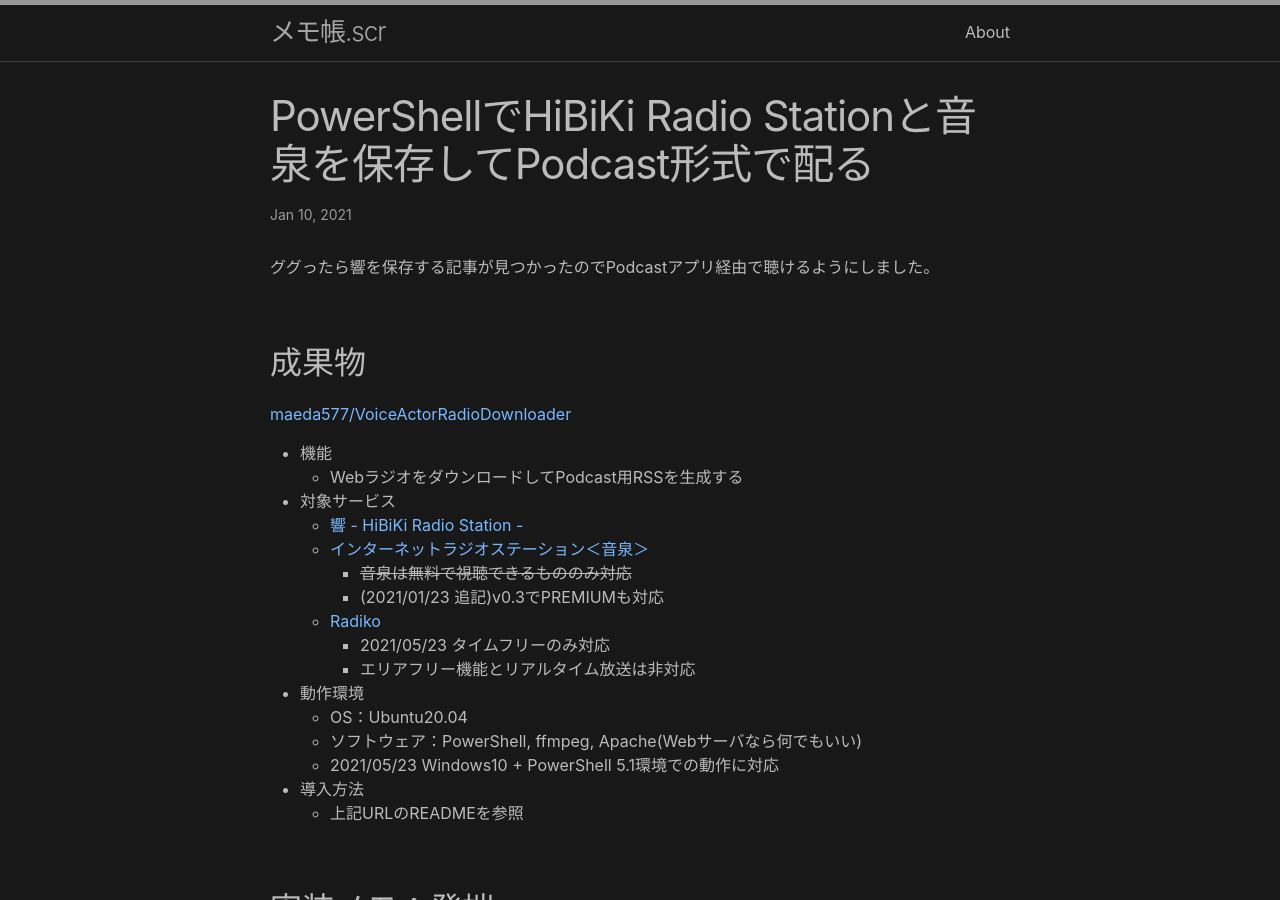
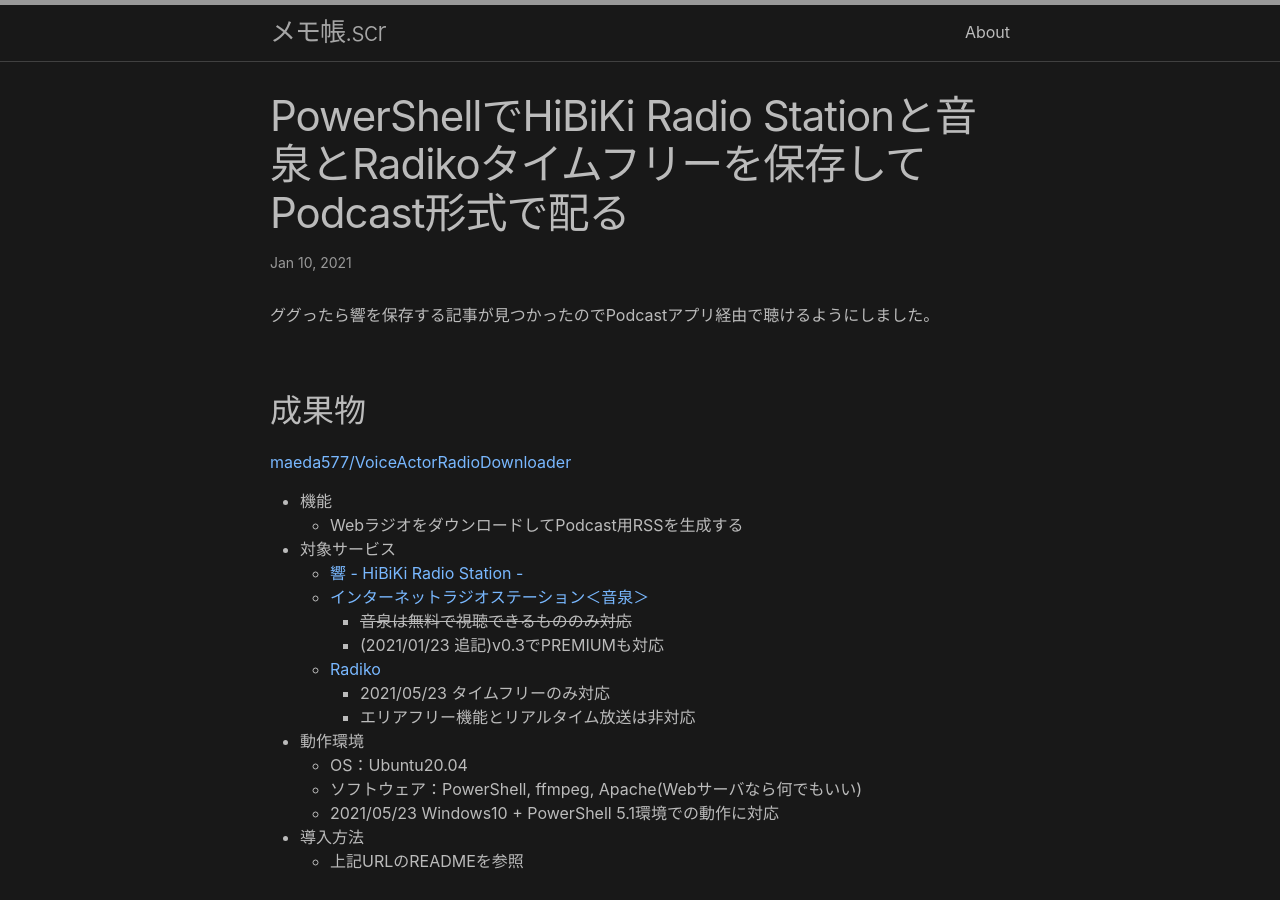
Before and after one commit to maeda577/maeda577.github.io, a Jekyll site: the page built from _posts/2021-01-10-webradio.md, in a window 1280 px wide and 900 px high. Built offline with Jekyll 4.4.1, drawn with Linux system fonts in a browser that asks for light colours.

Commit message:
タイトル変更

```diff
--- a/_posts/2021-01-10-webradio.md
+++ b/_posts/2021-01-10-webradio.md
@@ -1,6 +1,6 @@
 ---
 layout: post
-title: PowerShellでHiBiKi Radio Stationと音泉を保存してPodcast形式で配る
+title: PowerShellでHiBiKi Radio Stationと音泉とRadikoタイムフリーを保存してPodcast形式で配る
 date: 2021-01-10 20:37 +0900
 ---
 ググったら響を保存する記事が見つかったのでPodcastアプリ経由で聴けるようにしました。
```
